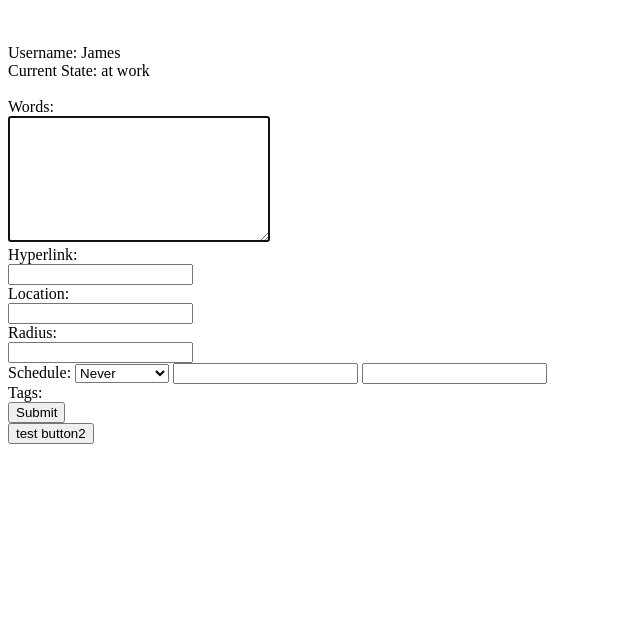
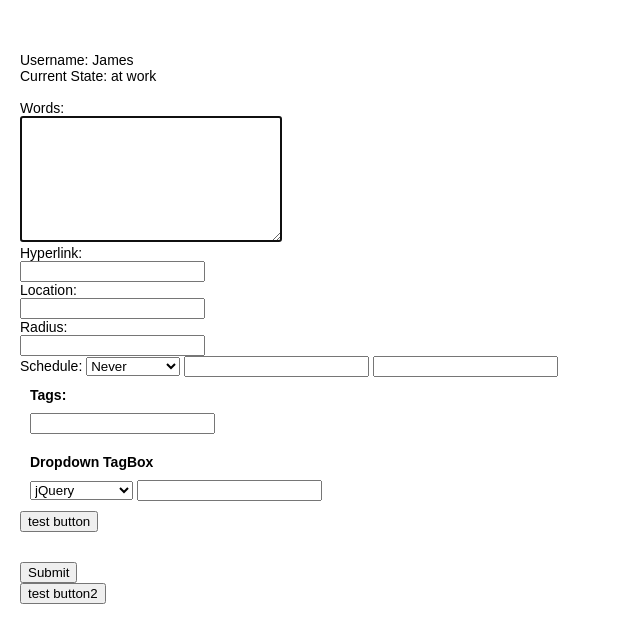
Before and after one commit to ElninoFong/Jingo, a Flask app: page /write_notes in a window 1280 px wide. Shown: the top 643 px of the page, without its empty margins (0-640 px from the left). Run offline with Flask 2, Linux system fonts and the light colour scheme; some libraries are stand-ins or nearby versions.

Commit message:
add tags, fix jquery conflict and state bug

```diff
--- a/notes.py
+++ b/notes.py
@@ -14,9 +14,9 @@ user = {'uid': 1,
 		'state_id': 2,
 		'state_name': 'at work'}
 
-state = {'at work',
+state = ['at work',
 		 'lunch break',
-		 'just chilling'}
+		 'just chilling']
 
 dayofweek = [{'day': 'Monday', 'id': 0},
 			 {'day': 'Tuesday', 'id': 1},
--- a/templates/test.html
+++ b/templates/test.html
@@ -7,6 +7,7 @@
   <script src="http://ajax.googleapis.com/ajax/libs/jquery/1.5.2/jquery.js"></script>
   <script src="http://jquery-tagbox.googlecode.com/hg/js/jquery.tagbox.js"></script>
   <script>
+    var jQuery = jQuery.noConflict();
     jQuery(function() {
       jQuery("#jquery-tagbox-text").tagBox();
       jQuery("#jquery-tagbox-select").tagBox({
@@ -15,7 +16,7 @@
           return jQuery("#jquery-tagbox-select-options");
         }
       });
-      $('#val_show').click(function(){
+      jQuery('#val_show').click(function(){
         // $('#val_para').text(jQuery("#jquery-tagbox-select").val().split(','));
         // $('#val_para').text("hello");
         var res = (jQuery("#jquery-tagbox-select").val().split(','));
@@ -23,7 +24,7 @@
         var abc = "";
         for(var i=0; i<res.length; i++){
           abc = abc + res[i] + "<br>";
-          $('#val_para').html(abc);
+          jQuery('#val_para').html(abc);
         }
       });
     });
--- a/templates/write_notes.html
+++ b/templates/write_notes.html
@@ -2,14 +2,12 @@
 <html>
 <head>
 <title>Write Notes</title>
-
 <link rel="stylesheet" media="all" type="text/css" href="http://code.jquery.com/ui/1.10.2/themes/smoothness/jquery-ui.css" />
 <link rel="stylesheet" media="all" type="text/css" href="/static/jquery-ui-timepicker-addon.css" />
 <script src="http://code.jquery.com/jquery-1.9.1.min.js"></script>
 <script src="http://code.jquery.com/ui/1.10.2/jquery-ui.min.js"></script>
 <script src="/static/jquery-ui-timepicker-addon.js"></script>
 <script src="/static/jquery-ui-sliderAccess.js"></script>
-
 <script>
 $(document).ready(function(){
 	var startDateTextBox = $('#startdatetime');
@@ -93,6 +91,49 @@ $(document).ready(function(){
 	});
 });
 </script>
+
+<link rel="stylesheet" href="http://jquery-tagbox.googlecode.com/hg/css/jquery.tagbox.css" />
+<script src="http://ajax.googleapis.com/ajax/libs/jquery/1.5.2/jquery.js"></script>
+<script src="http://jquery-tagbox.googlecode.com/hg/js/jquery.tagbox.js"></script>
+<script>
+    var jQuery = jQuery.noConflict();
+    jQuery(function() {
+      jQuery("#jquery-tagbox-text").tagBox();
+      jQuery("#jquery-tagbox-select").tagBox({
+        enableDropdown: true,
+        dropdownSource: function() {
+          return jQuery("#jquery-tagbox-select-options");
+        }
+      });
+      jQuery('#val_show').click(function(){
+        // $('#val_para').text(jQuery("#jquery-tagbox-select").val().split(','));
+        // $('#val_para').text("hello");
+        var res = (jQuery("#jquery-tagbox-select").val().split(','));
+        // alert(res[0]);
+        var abc = "";
+        for(var i=0; i<res.length; i++){
+          abc = abc + res[i] + "<br>";
+          jQuery('#val_para').html(abc);
+        }
+      });
+    });
+</script>
+<style type="text/css">
+  body {
+    font-size: 14px;
+    font-family: Arial, Helvetica, sans-serif;
+    margin: 20px;
+  }
+  div.row {
+    padding: 10px;
+  }
+
+  div.row label {
+    font-weight: bold;
+    display: block;
+    padding: 0px 0px 10px;
+  }
+</style>
 </head>
 <body>
 	<br>
@@ -132,10 +173,26 @@ $(document).ready(function(){
 				<option value={{ dow.id }}>{{ dow.day }}</option>
 				{% endfor %}
 			</select>
-		</div><div>Tags:
 		</div>
-		<input type="submit" /><br>
+		<div class="row">
+      		<label for="jquery-tagbox-text">Tags:</label>
+     		<input type="text" id="jquery-tagbox-text" />
+   		</div><!--div.row-->
+    	<div class="row">
+      		<label for="jquery-tagbox-select">Dropdown TagBox</label>
+      		<select name="" id="jquery-tagbox-select-options">
+        		<option value="jQuery">jQuery</option>
+        		<option value="MooTools">MooTools</option>
+        		<option value="ProtoType">ProtoType</option>
+        		<option value="Scriptaculous">Scriptaculous</option>
+        		<option value="Dojo">Dojo</option>
+      		</select><!--select#-->
+      		<input type="text" id="jquery-tagbox-select" />
+		</div><!--div.row-->
+  		<div><input id="val_show" type="button" value="test button"><br>
+    	<p id="val_para"></p></div>
 
+		<br><input type="submit" /><br>
 		<input id ="get_sel_val" type="button" value="test button2">
 	</form>
 </body>
```
Also changed, not shown: 1 other file.
